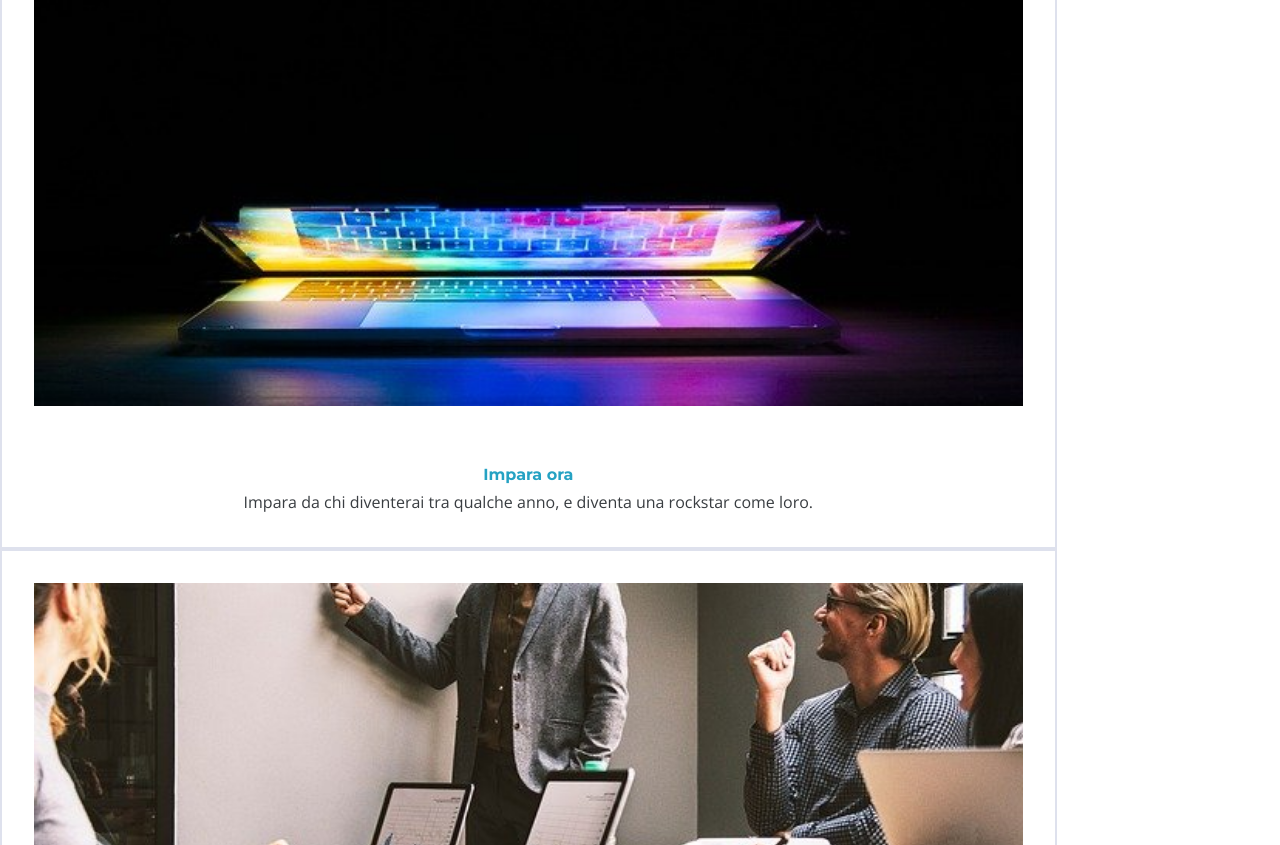
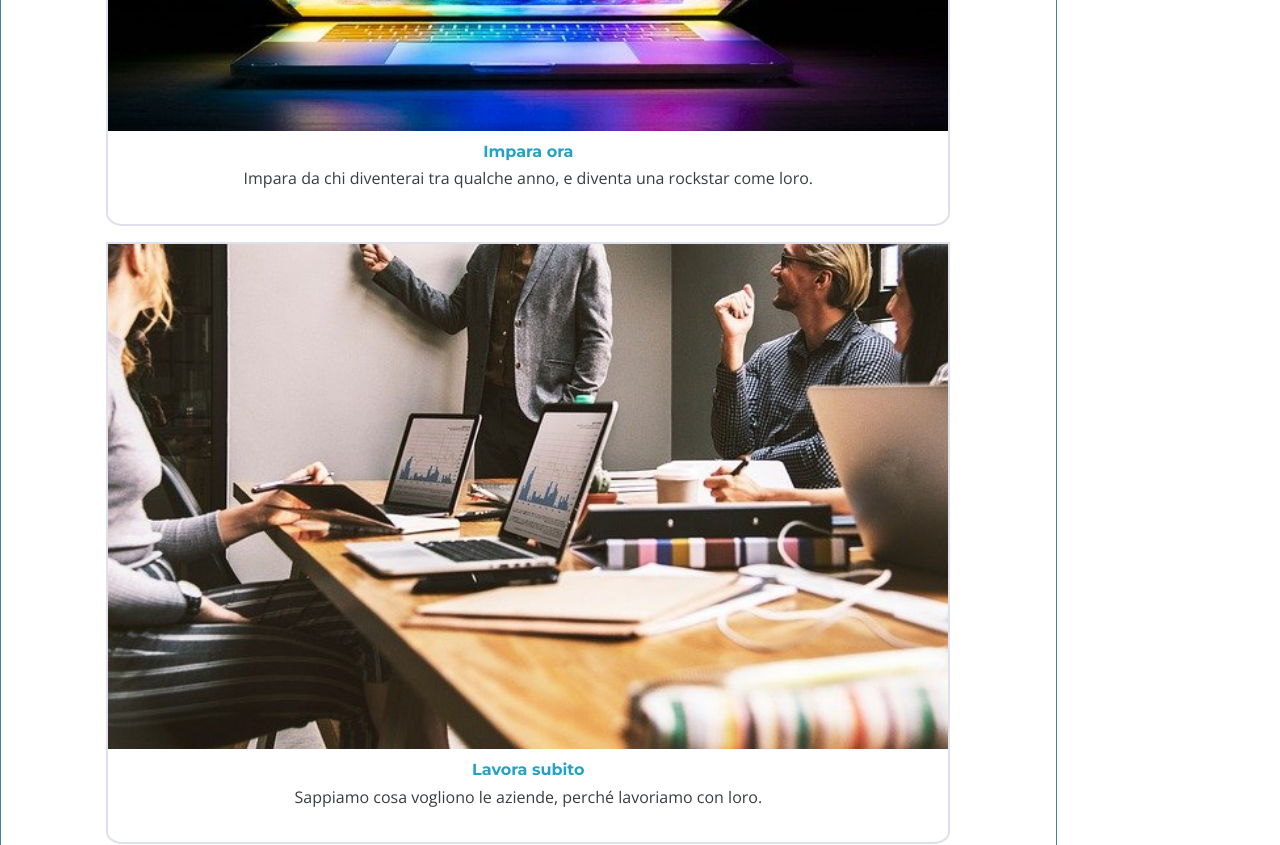
Before and after one commit to eleonoraronchini/W1P1, a plain HTML site: page index.html in a window 1280 px wide. Shown: the part 3240-4085 px from the top of the page. Drawn offline with nearby package versions, Linux system fonts and the light colour scheme.

Commit message:
add images borders

```diff
--- a/assets/css/style.css
+++ b/assets/css/style.css
@@ -102,17 +102,24 @@ button{
 }
 .images{
     width: 100%;
-    padding: 2rem;
+    height: 80%;
 
 }
-.sec1{
+.card1,.card2,.card3{
     border: 2px solid #dee1ed;
+    border-bottom-left-radius: 2%;
+    border-bottom-right-radius: 2%;
+    width: 80%;
+    text-align: center;
+    align-items: center;
+    margin:0 auto;
+    margin-top: 1rem;
+    margin-bottom: 1rem;
 }
 .fih4{
     font-weight: bold;
     color:#25a2c3;
     font-family: Montserrat;
-    padding-top: 1rem;
 }
 .pi4{
     font-family: Open Sans;
--- a/index.html
+++ b/index.html
@@ -62,32 +62,32 @@
           <h5>CEO, Epicode</h5>
         </article>
       </div>
-      <div>
-        <section class="sec1">
+      <section class="cards">
+        <div class="card1">
         <img class="images" src="./assets/images/foto1.jpg" alt="notebook2" />
         <h4 class="fih4">Il tuo PC</h4>
         <p class="pi4">
           Se vuoi diventare developer è l'unico strumento di cui hai bisogno.
         </p>
-        </section>
         </div>
-      <div>
-        <section class="sec1">
+
+
+        <div class="card2">
         <img class="images"src="./assets/images/foto2.jpg" alt="notebookled" />
-        <h4 class="fih4">Impara ora</b></h4>
+        <h4 class="fih4">Impara ora</h4>
         <p class="pi4">
           Impara da chi diventerai tra qualche anno, e diventa una rockstar come
           loro.
         </p>
-      </section>
-      </div>
+        </div>
+
       <div>
-        <section class="sec1">
+        <section class="card3">
         <img class="images" src="./assets/images/foto3.jpg" alt="office" />
         <h4 class="fih4">Lavora subito</h4>
         <p class="pi4">Sappiamo cosa vogliono le aziende, perché lavoriamo con loro.</p>
-      </section>
       </div>
+    </section>
 
     </main>
     <footer>
```
